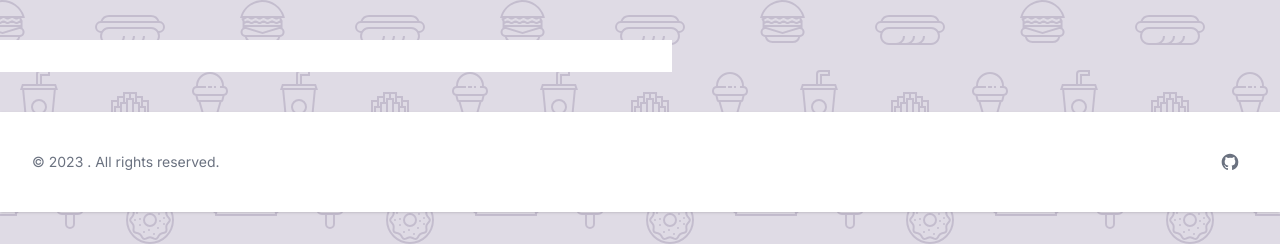
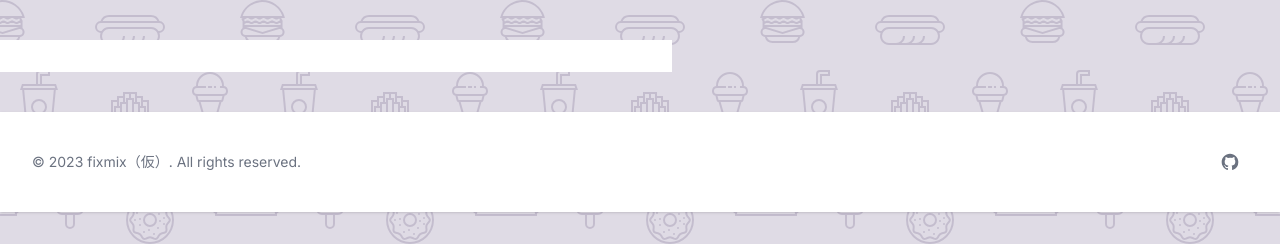
Before and after one commit to fixmix-hackathon/fixmix, a Next.js app: page / in a window 1280 px wide. Shown: the top 244 px of the page. Built offline with nearby package versions, Linux system fonts and the light colour scheme.

Commit message:
✨ constants.tsを作成

```diff
--- /dev/null
+++ b/app/constants/constants.ts
@@ -0,0 +1 @@
+export const siteTitle = "fixmix（仮）";
```
